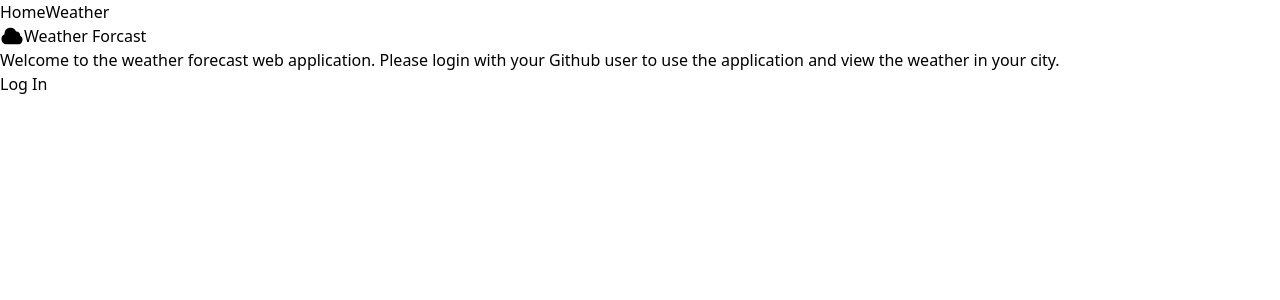
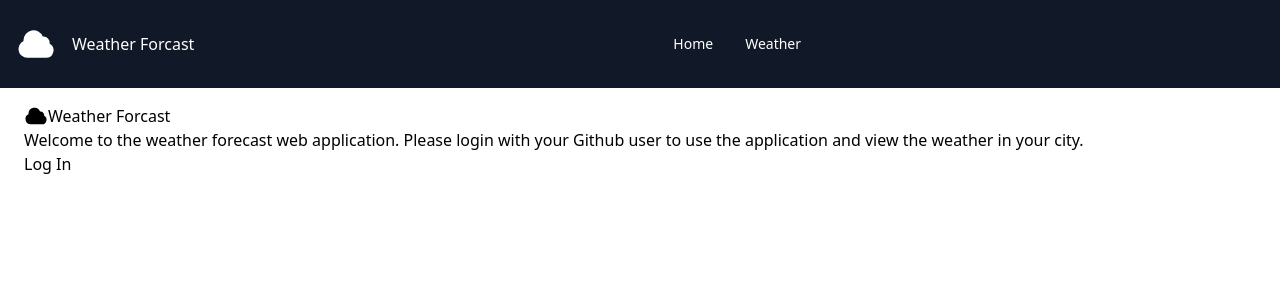
Before and after one commit to jmvsevilleja/react-weather-app, a React (Create React App) app: page / in a window 1280 px wide. Shown: the top 300 px of the page. Built offline with nearby package versions, Linux system fonts and the light colour scheme.

Commit message:
added Header layout component

```diff
--- a/src/App.tsx
+++ b/src/App.tsx
@@ -1,10 +1,9 @@
 import { useAuth0 } from "@auth0/auth0-react";
-import { BrowserRouter, Link, Route, Routes } from "react-router-dom";
-
-import LogoutButton from "./components/LogoutButton";
+import { BrowserRouter, Route, Routes } from "react-router-dom";
 import LoginPage from "./pages/LoginPage";
 import HomePage from "./pages/HomePage";
 import WeatherPage from "./pages/WeatherPage";
+import { Header } from "./layout/Header";
 
 function App() {
   const { isAuthenticated } = useAuth0();
@@ -13,12 +12,8 @@ function App() {
     <div className="App">
       <div>
         <BrowserRouter>
-          <nav>
-            <Link to="/home">Home</Link>
-            <Link to="/weather">Weather</Link>
-            {isAuthenticated && <LogoutButton />}
-          </nav>
-
+          <Header />
+          <main className="px-6 py-4">
             <Routes>
               <Route path="/login" element={<LoginPage />} />
               <Route
@@ -31,6 +26,7 @@ function App() {
               />
               <Route path="*" element={<LoginPage />} />
             </Routes>
+          </main>
         </BrowserRouter>
       </div>
     </div>
--- /dev/null
+++ b/src/layout/Header.tsx
@@ -0,0 +1,43 @@
+import { Link } from "react-router-dom";
+import { useAuth0 } from "@auth0/auth0-react";
+import LogoutButton from "../components/LogoutButton";
+
+export const Header = () => {
+  const { isAuthenticated } = useAuth0();
+  return (
+    <header className="bg-gray-900 text-white py-4  ">
+      <div className="container mx-auto flex justify-between items-center">
+        <div className="flex items-center text-white my-2">
+          <svg
+            xmlns="http://www.w3.org/2000/svg"
+            viewBox="0 0 24 24"
+            fill="currentColor"
+            className="w-10 h-10 mx-4"
+          >
+            <path
+              fillRule="evenodd"
+              d="M4.5 9.75a6 6 0 0111.573-2.226 3.75 3.75 0 014.133 4.303A4.5 4.5 0 0118 20.25H6.75a5.25 5.25 0 01-2.23-10.004 6.072 6.072 0 01-.02-.496z"
+              clipRule="evenodd"
+            />
+          </svg>
+          Weather Forcast
+        </div>
+        <nav className="hidden md:flex">
+          <Link
+            className="px-4 py-2 text-sm font-medium hover:bg-gray-800"
+            to="/home"
+          >
+            Home
+          </Link>
+          <Link
+            className="px-4 py-2 text-sm font-medium hover:bg-gray-800"
+            to="/weather"
+          >
+            Weather
+          </Link>
+        </nav>
+        {isAuthenticated ? <LogoutButton /> : <span></span>}
+      </div>
+    </header>
+  );
+};
```
Lines whose indentation alone changed are shown as unchanged.
